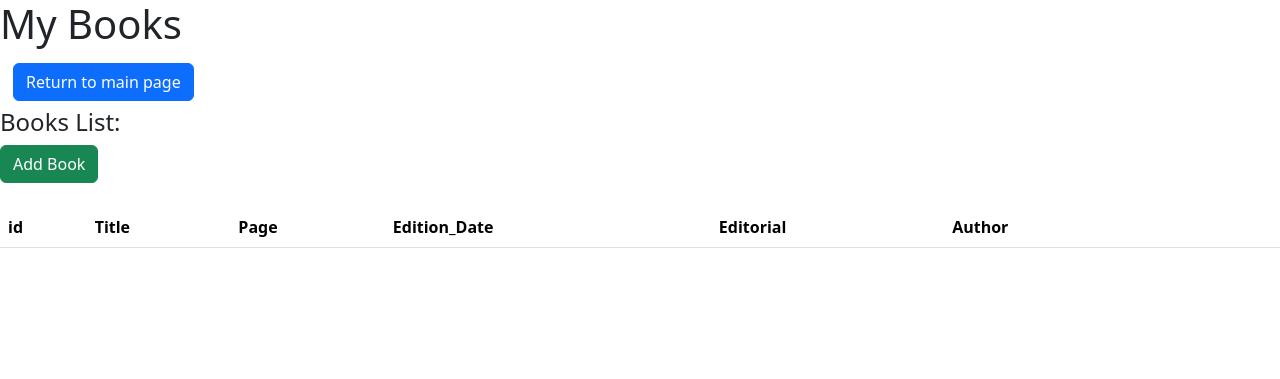
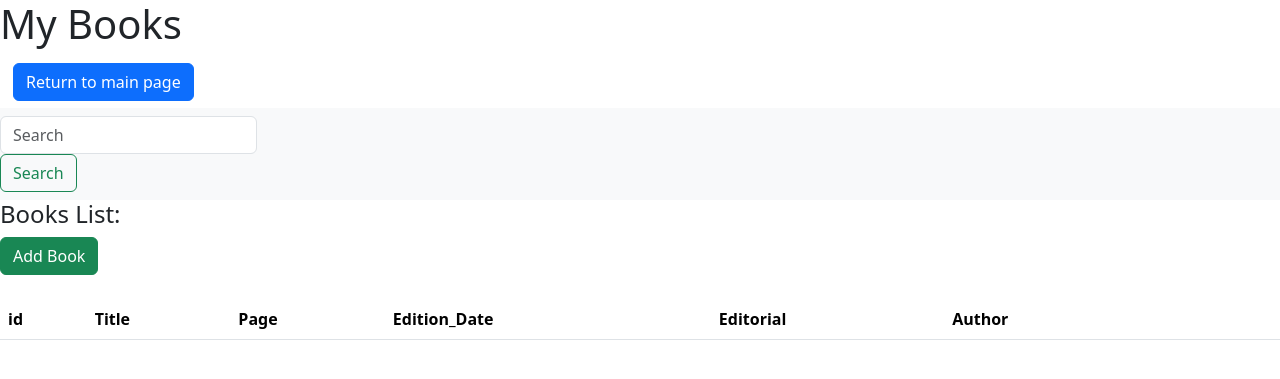
Before and after one commit to barbara08/erp_books, a Django app: page /books/books/ in a window 1280 px wide. Shown: the top 379 px of the page. Run offline with Django 4.2, Linux system fonts and the light colour scheme; data that the repository does not hold is empty.

Commit message:
insert search

```diff
--- a/erp_books/apps/base/templates/base.html
+++ b/erp_books/apps/base/templates/base.html
@@ -15,6 +15,9 @@
     {% block boton_volver %}
     {% endblock %}
 
+    {% block button_search %}
+    {% endblock %}
+
     {% block content %}
         <h2>Hola</h2>
         <p>Página principal</p>
--- a/erp_books/apps/books/templates/index_with_button.html
+++ b/erp_books/apps/books/templates/index_with_button.html
@@ -8,3 +8,16 @@
   </button>
 
 {% endblock %}
+
+{% block button_search %}
+
+<nav class="navbar navbar-light bg-light">
+  <form class="form-inline" action="." method="get">
+    <input class="form-control mr-sm-2" name="search"
+    placeholder="Search" aria-label="Search" type="text">
+    <button class="btn btn-outline-success my-2 my-sm-0" type="submit">Search</button>
+  </form>
+</nav>
+
+
+{% endblock %}
--- a/erp_books/apps/books/urls.py
+++ b/erp_books/apps/books/urls.py
@@ -35,7 +35,6 @@ from .views import (
     BookUpdateApiView,
     BookDeleteApiView
 )
-
 
 urlpatterns = [
     path('api/editorial', EditorialListApiView.as_view()),
--- a/erp_books/apps/books/views.py
+++ b/erp_books/apps/books/views.py
@@ -2,6 +2,8 @@
 # Instanciamos las vistas genéricas de Django
 from django.views.generic import ListView, DetailView
 from django.views.generic.edit import CreateView, UpdateView, DeleteView
+
+from django.db.models import Q
 
 # Instanciamos el modelo 'Author' para poder usarlo en nuestras Vistas CRUD
 from .models import Author, Editorial, Book
@@ -21,6 +23,9 @@ from rest_framework.views import APIView
 from rest_framework.response import Response
 from rest_framework import status
 from .serializers import EditorialSerializer, AuthorSerializer, BookSerializer
+
+from rest_framework import filters
+from rest_framework.viewsets import ModelViewSet
 
 
 class AuthorList(ListView):
@@ -108,6 +113,16 @@ class EditorialDelete(SuccessMessageMixin, DeleteView):
 
 class BookList(ListView):
     model = Book
+
+    def get_queryset(self):
+        queryset = super().get_queryset()
+        query = self.request.GET.get('search')
+        if query:
+            queryset = queryset.filter(
+                Q(title__icontains=query) or
+                Q(editorial__name__icontains=query)
+            ).distinct()
+        return queryset
 
 
 class BookCreate(SuccessMessageMixin, CreateView):
@@ -220,6 +235,16 @@ class BookListApiView(ListCreateAPIView):
     serializer_class = BookSerializer
     queryset = Book.objects.all()
 
+    def get_queryset(self):
+        queryset = super().get_queryset()
+        query = self.request.GET.get('search')
+        if query:
+            queryset = queryset.filter(
+                Q(title__icontains=query) or
+                Q(editorial__name__icontains=query)
+            ).distinct()
+        return queryset
+
     # 2. Create
     def post(self, request, *args, **kwargs):
 
@@ -252,6 +277,15 @@ class BookDeleteApiView(DestroyAPIView):
         instance = self.get_object()
         instance.delete()
         return Response(print("delete Book"))
+
+# Search
+
+
+class EditorialApiViewSet(ModelViewSet):
+    serializer_class = EditorialSerializer
+    queryset = Editorial.objects.all()
+    filter_backends = [filters.SearchFilter]
+    search_fields = ['name']
 
 
 """
--- a/erp_books/erp_books/settings.py
+++ b/erp_books/erp_books/settings.py
@@ -37,6 +37,7 @@ INSTALLED_APPS = [
     'django.contrib.messages',
     'django.contrib.staticfiles',
     'rest_framework',
+    'django_filters',
     'apps.books',
     'apps.base',
 ]
@@ -45,6 +46,9 @@ REST_FRAMEWORK = {
     # 'DEFAULT_PAGINATION_CLASS': 'rest_framework.pagination.PageNumberPagination',
     'DEFAULT_PAGINATION_CLASS': 'features.paginations.MyPageNumberPagination',
     'PAGE_SIZE': 2,
+    'DEFAULT_FILTER_BACKENDS': [
+        'django_filters.rest_framework.DjangoFilterBackend'
+    ],
     # Use Django's standard `django.contrib.auth` permissions,
     # or allow read-only access for unauthenticated users.
     'DEFAULT_PERMISSION_CLASSES': [
```
